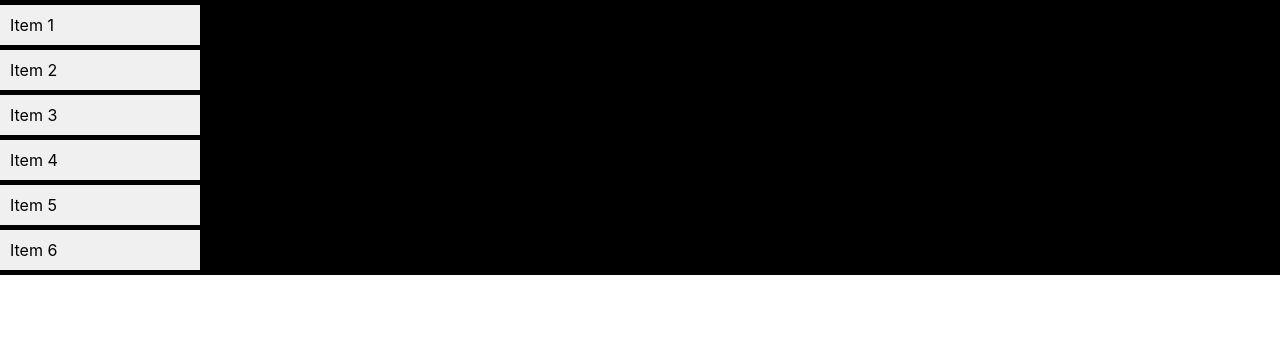
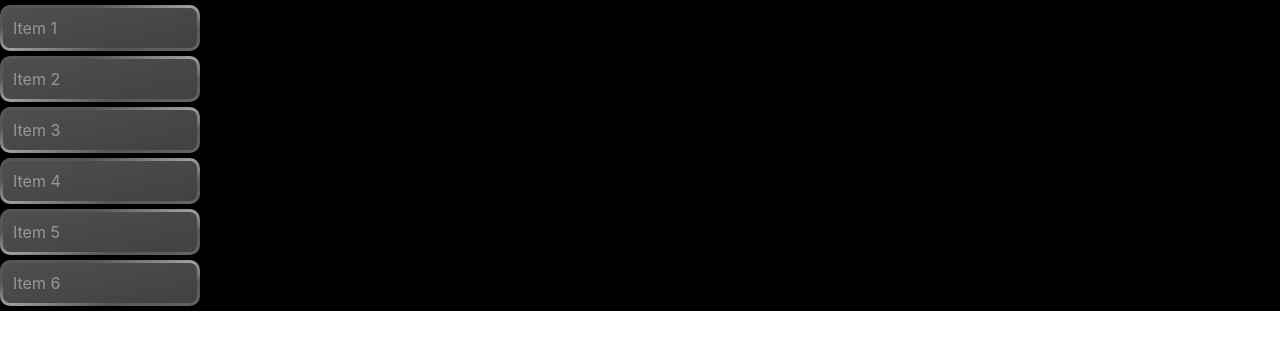
Before and after one commit to leeda06/GoMean, a React (Create React App) app: page / in a window 1280 px wide. Shown: the top 350 px of the page. Built offline with nearby package versions, Linux system fonts and the light colour scheme.

Commit message:
list design

```diff
--- a/src/commpnent/record.js
+++ b/src/commpnent/record.js
@@ -35,6 +35,14 @@ const App = () => {
         ],
         'Item 6': [
             { id: 16, name: 'Name 6.1', title: 'Title 6.1', content: 'Text 6.1' },
+            { id: 17, name: 'Name 6.2', title: 'Title 6.2', content: 'Text 6.2' },,
+            { id: 17, name: 'Name 6.2', title: 'Title 6.2', content: 'Text 6.2' },,
+            { id: 17, name: 'Name 6.2', title: 'Title 6.2', content: 'Text 6.2' },,
+            { id: 17, name: 'Name 6.2', title: 'Title 6.2', content: 'Text 6.2' },,
+            { id: 17, name: 'Name 6.2', title: 'Title 6.2', content: 'Text 6.2' },,
+            { id: 17, name: 'Name 6.2', title: 'Title 6.2', content: 'Text 6.2' },,
+            { id: 17, name: 'Name 6.2', title: 'Title 6.2', content: 'Text 6.2' },,
+            { id: 17, name: 'Name 6.2', title: 'Title 6.2', content: 'Text 6.2' },,
             { id: 17, name: 'Name 6.2', title: 'Title 6.2', content: 'Text 6.2' },
             { id: 18, name: 'Name 6.3', title: 'Title 6.3', content: 'Text 6.3Text 6.3Text 6.3' }
         ],
@@ -44,7 +52,7 @@ const App = () => {
         <div className="container">
             <ul className="list">
                 {items.map(item => (
-                    <li key={item} onClick={() => setSelected(item)}>
+                    <li className='li' key={item} onClick={() => setSelected(item)}>
                         {item}
                     </li>
                 ))}
--- a/src/css/recode.css
+++ b/src/css/recode.css
@@ -13,13 +13,8 @@
 
 .list li {
     padding: 10px;
-    background: #f0f0f0;
     margin: 5px 0;
     cursor: pointer;
-}
-
-.list li:hover {
-    background: #ccc;
 }
 
 .text-boxes {
@@ -39,7 +34,7 @@
 
     border:3px solid transparent ;
     border-radius:10px;
-    background-image:linear-gradient(#403950, #3E3356), linear-gradient(to bottom right,  #494358,#494358, #888297, #494358, #494358);
+    background-image:linear-gradient(#403950, #3E3356), linear-gradient(to bottom right,  #494358, #888297, #494358,#494358,#494358, #888297,#494358);
     background-origin:border-box;
     background-clip:padding-box, border-box;
 
@@ -54,7 +49,9 @@
 
 .row {
     display: flex;
-    justify-content: space-between;
+
+    align-items: center;
+    justify-content: left;
     margin-bottom: 20px;
     /* 각 행 사이의 간격을 조절합니다 */
 }
@@ -77,3 +74,12 @@
     word-wrap: break-word;
     /* 텍스트가 너무 길어서 텍스트 박스를 벗어나지 않도록 처리합니다 */
 }
+
+.li{
+    border:3px solid transparent ;
+    border-radius:10px;
+    background-image:linear-gradient(to bottom right, #4F4F4F, #414141), linear-gradient(to bottom right,  #565656, #565656, #a0a0a0,#565656, #656565);
+    background-origin:border-box;
+    background-clip:padding-box, border-box;
+    color: #979797;
+}
```
Also changed, not shown: src/img/Subtract.png.
